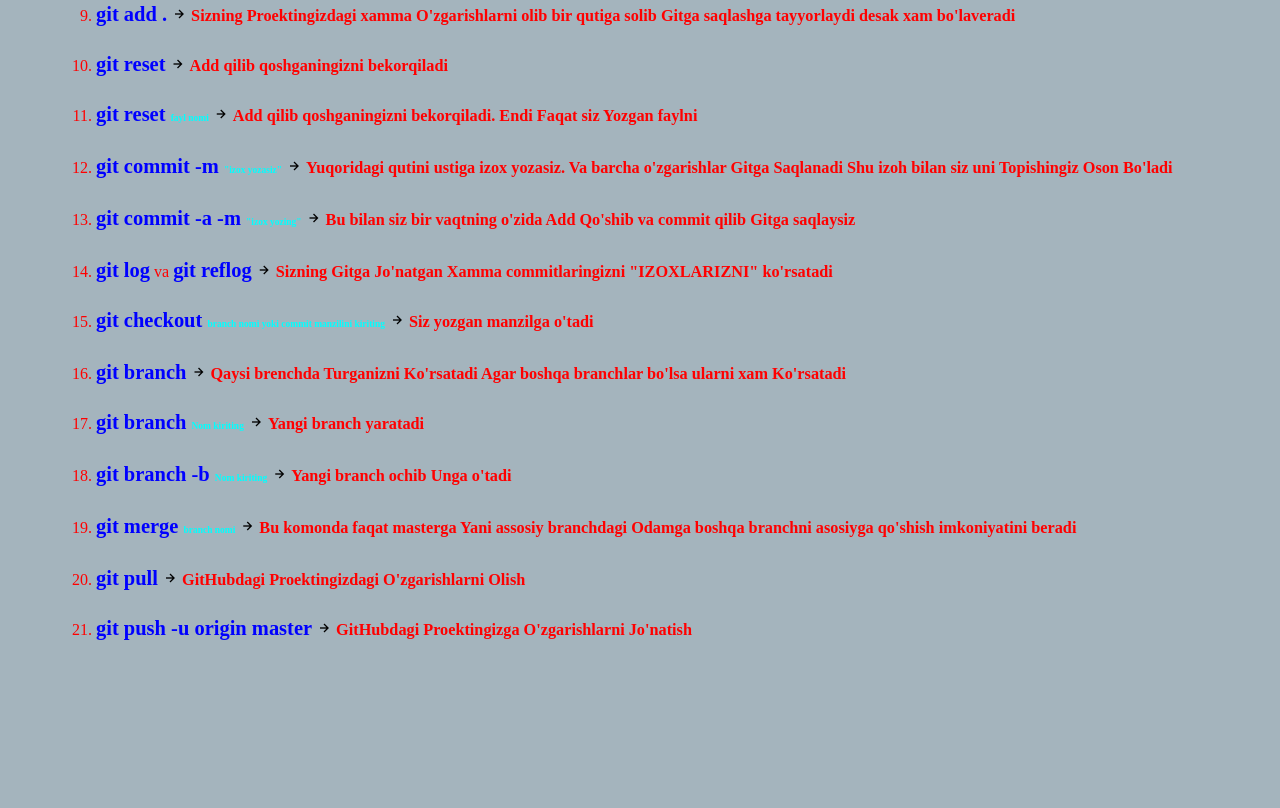
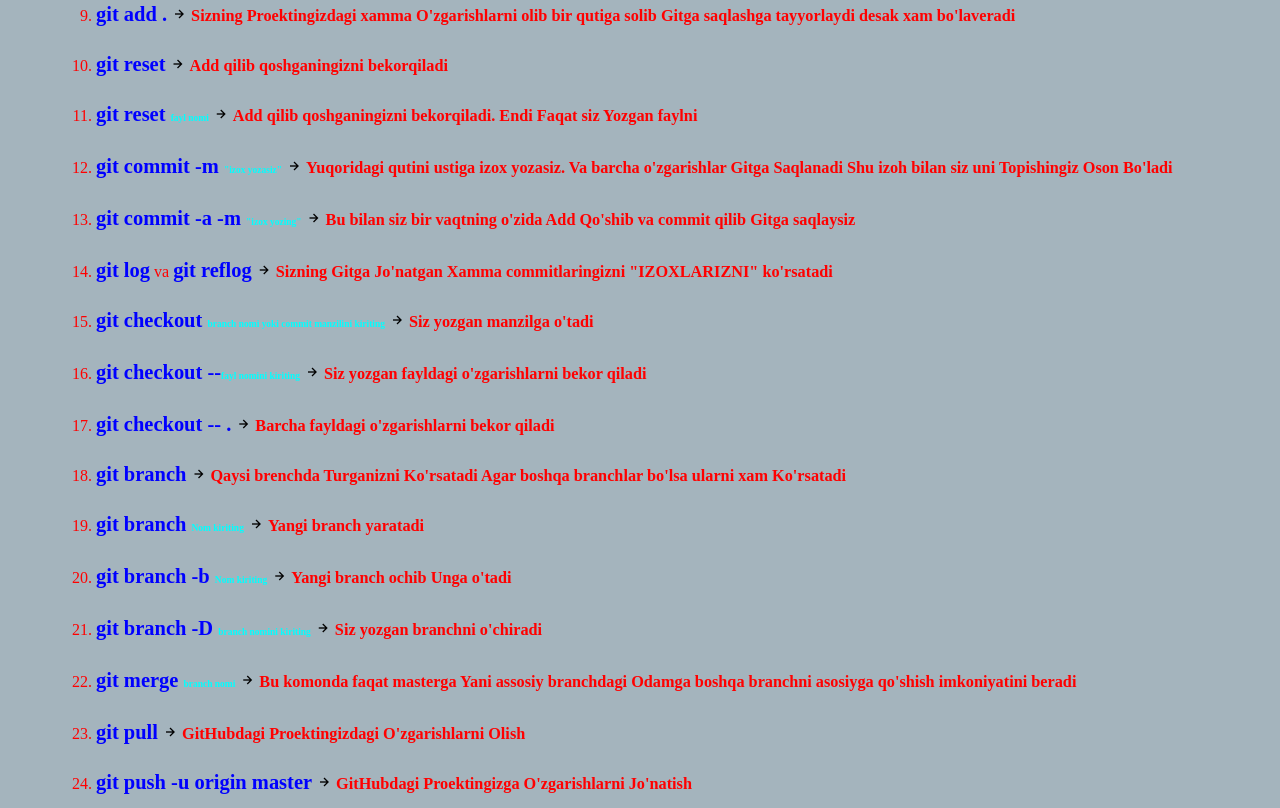
Before and after one commit to orifjon9395/Terminal-Git-and-Github, a plain HTML site: page index.html in a window 1280 px wide. Shown: the part 1372-2180 px from the top of the page. Before the commit the page ends 2026 px from the top, so only its background shows below. Drawn offline with nearby package versions, Linux system fonts and the light colour scheme.

Commit message:
add comond

```diff
--- a/index.html
+++ b/index.html
@@ -185,6 +185,16 @@
 			<h3>Siz yozgan manzilga o'tadi</h3>
 		</li>
 		<li>
+			<h2>git checkout  --<span>fayl nomini kiriting</span></h2>
+			<i class='bx bx-right-arrow-alt'></i>
+			<h3>Siz yozgan fayldagi o'zgarishlarni bekor qiladi</h3>
+		</li>
+		<li>
+			<h2>git checkout  -- .</h2>
+			<i class='bx bx-right-arrow-alt'></i>
+			<h3>Barcha fayldagi o'zgarishlarni bekor qiladi</h3>
+		</li>
+		<li>
 			<h2>git branch</h2>
 			<i class='bx bx-right-arrow-alt'></i>
 			<h3>Qaysi brenchda Turganizni Ko'rsatadi Agar  boshqa branchlar bo'lsa ularni xam Ko'rsatadi</h3>
@@ -198,6 +208,11 @@
 			<h2>git branch -b <span> Nom kiriting</span></h2>
 			<i class='bx bx-right-arrow-alt'></i>
 			<h3>Yangi branch ochib Unga o'tadi</h3>
+		</li>
+		<li>
+			<h2>git branch -D <span> branch nomini kiriting</span></h2>
+			<i class='bx bx-right-arrow-alt'></i>
+			<h3>Siz yozgan branchni o'chiradi</h3>
 		</li>
 		<li>
 			<h2>git merge <span> branch nomi</span></h2>
```
